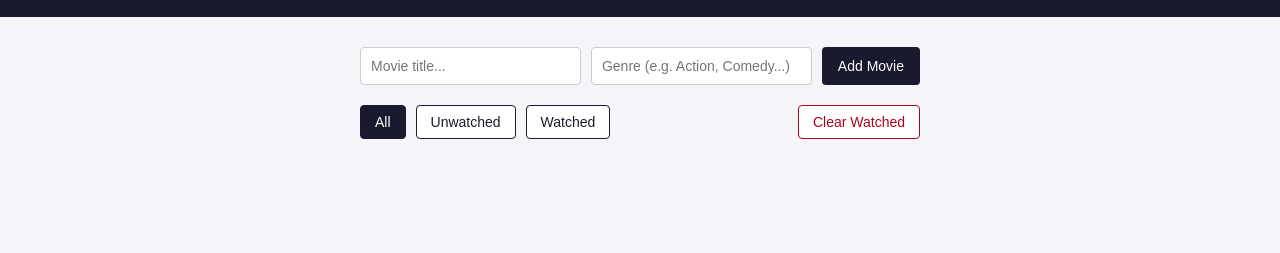
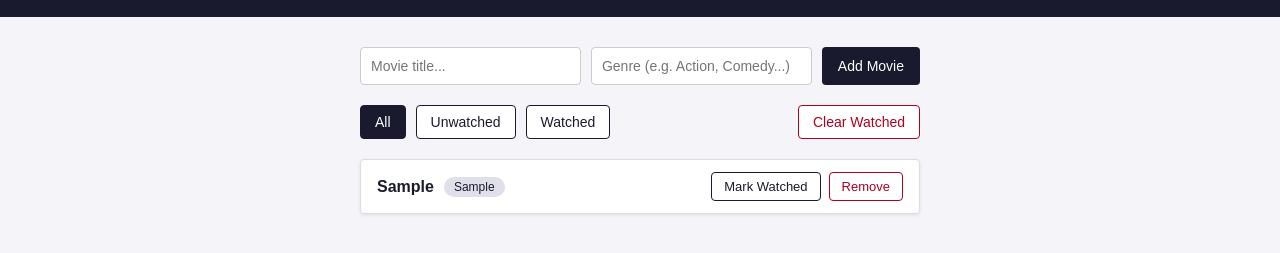
Before and after one commit to llllltaab/movie-watchlist, a plain HTML site: page index.html in a window 1280 px wide. Both pictures are taken after typing "Sample", "Sample" into the empty fields and a click on the button "Add Movie". Shown: the part 83-336 px from the top of the page. Drawn offline with Linux system fonts and the light colour scheme.

Commit message:
phase 4: createMovieCard function, append on submit

```diff
--- a/script.js
+++ b/script.js
@@ -16,6 +16,46 @@ titleInput.value                  // → whatever you just typed
 // getAttribute("value") → gets the value from the HTML attribute, if it exists
 // .value → gets the current live value inside the input, including what the user typed
 
+function createMovieCard(title, genre) {
+    // 1. Create the outer <li>
+    const card = document.createElement("li");
+    card.classList.add("movie-card");
+    card.setAttribute("data-genre", genre);
+
+    // 2. Create the info section
+    const infoDiv = document.createElement("div");
+    infoDiv.classList.add("movie-info");
+
+    const titleSpan = document.createElement("span");
+    titleSpan.classList.add("movie-title");
+    titleSpan.textContent = title;
+
+    const genreSpan = document.createElement("span");
+    genreSpan.classList.add("movie-genre");
+    genreSpan.textContent = genre || "No genre";
+
+    infoDiv.append(titleSpan, genreSpan)
+
+    // 3. Create the actions section
+    const actionsDiv = document.createElement("div");
+    actionsDiv.classList.add("movie-actions");
+
+    const watchBtn = document.createElement("button");
+    watchBtn.classList.add("watch-btn");
+    watchBtn.textContent = "Mark Watched";
+
+    const removeBtn = document.createElement("button");
+    removeBtn.classList.add("remove-btn");
+    removeBtn.textContent = "Remove";
+
+    actionsDiv.append(watchBtn, removeBtn)
+
+    // 4. Append the info and actions divs into the <li>
+    card.append(infoDiv, actionsDiv);
+
+    // 5. return the card
+    return card;
+}
 
 movieForm.addEventListener("submit", (e) => {
 
@@ -24,7 +64,8 @@ movieForm.addEventListener("submit", (e) => {
     const title = titleInput.value;
     const genre = genreInput.value;
 
-    console.log(title);
-    console.log(genre);
+    const movieCard = createMovieCard(title, genre);
+    movieList.appendChild(movieCard);
+
     movieForm.reset();
-})
+});
--- a/styles.css
+++ b/styles.css
@@ -111,9 +111,56 @@ main {
   box-shadow: 0 1px 3px rgba(0, 0, 0, 0.1);
 }
 
+.movie-info {
+  display: flex;
+  align-items: center;
+  gap: 10px;
+}
 
+.movie-title {
+  font-weight: bold;
+  font-size: 16px;
+}
 
+.movie-genre {
+  background-color: #e0e0eb;
+  color: #1a1a2e;
+  font-size: 12px;
+  padding: 3px 10px;
+  border-radius: 12px;
+}
 
+.movie-actions {
+  display: flex;
+  gap: 8px;
+}
+
+.movie-actions button {
+  padding: 6px 12px;
+  border-radius: 4px;
+  font-size: 13px;
+  cursor: pointer;
+}
+
+.watch-btn {
+  border: 1px solid #1a1a2e;
+  background-color: white;
+  color: #1a1a2e;
+}
+
+.watch-btn:hover {
+  background-color: #e0e0eb;
+}
+
+.remove-btn {
+  border: 1px solid #b00020;
+  background-color: white;
+  color: #b00020;
+}
+
+.remove-btn:hover {
+  background-color: #fbe4e8;
+}
 
 /* Applied to the <li> when a movie is marked watched */
 .watched {
```
